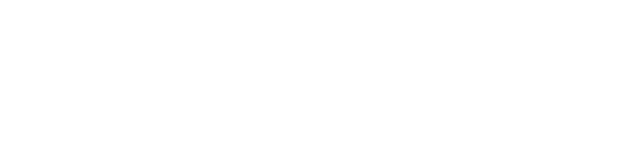
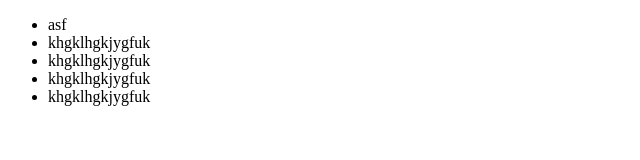
Before and after one commit to liksunovmaxim/test-repo, a plain HTML site: page index.html in a window 1280 px wide. Shown: the whole page, without its empty margins (0-640 px from the left). Drawn offline with Linux system fonts and the light colour scheme.

Commit message:
vasiliy commit

```diff
--- a/css/style.css
+++ b/css/style.css
@@ -1,4 +1,5 @@
 *{
 	box-sizing: border-box;
 	margin: 0;
+	padding: 0;
 }
--- a/index.html
+++ b/index.html
@@ -8,5 +8,12 @@
 	<div class="shmapper">
 
 	</div>
+	<ul>
+		<li>asf</li>
+		<li>khgklhgkjygfuk</li>
+		<li>khgklhgkjygfuk</li>
+		<li>khgklhgkjygfuk</li>
+		<li>khgklhgkjygfuk</li>
+	</ul>
 </body>
 </html>
```
Also changed, not shown: css/reset.css (added), 1 other file.
